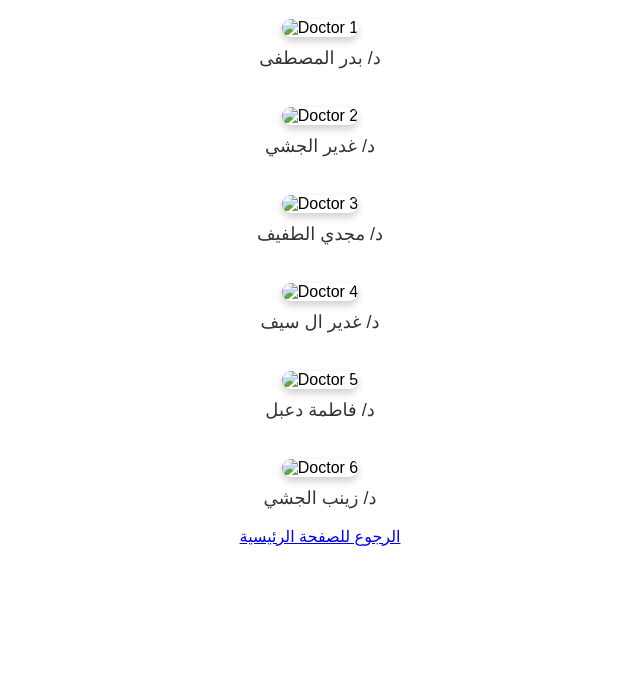
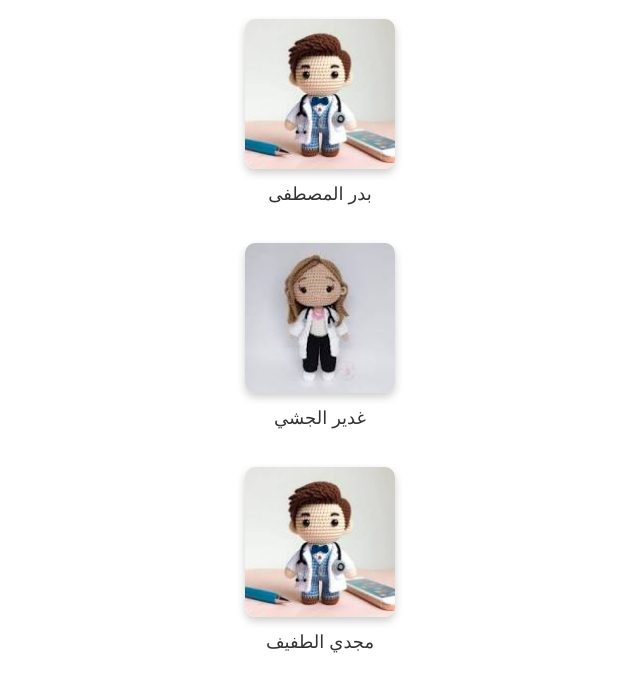
Before and after one commit to Qatif3/Health-Center-Qatif-3, a plain HTML site: page doctors.html in a window 1280 px wide. Shown: the part 61-749 px from the top of the page, without its empty margins (320-960 px from the left). Drawn offline with Linux system fonts and the light colour scheme.

Commit message:
Update doctors.html

```diff
--- a/doctors.html
+++ b/doctors.html
@@ -38,38 +38,38 @@
     <div class="doctor-gallery">
         <!-- Doctor 1 -->
         <div>
-            <img src="doctor1.jpg" alt="Doctor 1">
-            <p class="doctor-name">د/ بدر المصطفى</p>
+            <img src="Male Doctor.jpg" alt="الدكتور">
+            <p class="doctor-name"> بدر المصطفى </p>
         </div>
 
         <!-- Doctor 2 -->
         <div>
-            <img src="doctor2.jpg" alt="Doctor 2">
-            <p class="doctor-name"> د/ غدير الجشي</p>
+            <img src="Female Doctor.jpg" alt="الدكتورة">
+            <p class="doctor-name"> غدير الجشي </p>
         </div>
 
         <!-- Doctor 3 -->
         <div>
-            <img src="doctor3.jpg" alt="Doctor 3">
-            <p class="doctor-name"> د/ مجدي الطفيف</p>
+            <img src="Male Doctor.jpg" alt="الدكتور">
+            <p class="doctor-name">  مجدي الطفيف</p>
         </div>
 
         <!-- Doctor 4 -->
         <div>
-            <img src="doctor4.jpg" alt="Doctor 4">
-            <p class="doctor-name"> د/ غدير ال سيف</p>
+            <img src="Female Doctor.jpg" alt="الدكتورة">
+            <p class="doctor-name">  غدير ال سيف</p>
         </div>
 
         <!-- Doctor 5 -->
         <div>
-            <img src="doctor5.jpg" alt="Doctor 5">
-            <p class="doctor-name"> د/ فاطمة دعبل</p>
+            <img src="Female Doctor.jpg" alt="الدكتورة">
+            <p class="doctor-name">  فاطمة دعبل</p>
         </div>
 
         <!-- Doctor 6 -->
         <div>
-            <img src="doctor6.jpg" alt="Doctor 6">
-            <p class="doctor-name"> د/ زينب الجشي</p>
+            <img src="Female Doctor.jpg" alt="الدكتورة">
+            <p class="doctor-name">  زينب الجشي</p>
         </div>
     </div>
 
```
